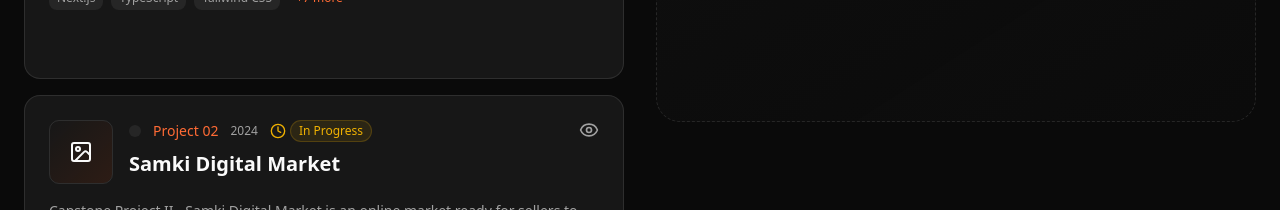
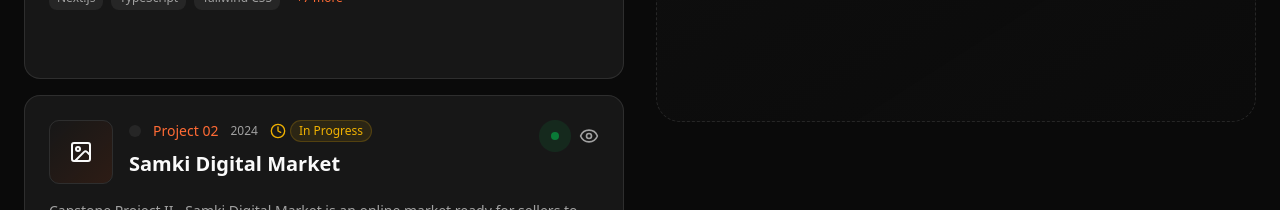
Before and after one commit to UmLyrithyreach/my-portfolio-nextjs, a Next.js app: page / in a window 1280 px wide. Shown: the part 4660-4870 px from the top of the page. Built offline with nearby package versions, Linux system fonts and the light colour scheme.

Commit message:
Adding link into website for Capstone II Project

```diff
--- a/src/data/portfolio.ts
+++ b/src/data/portfolio.ts
@@ -86,6 +86,7 @@ export const projects: Project[] = [
     ],
     githubUrl: "https://github.com/YongVuthivathnakk/samki-digital-market-next-app.git",
     category: ["Full-Stack Web Application", "Capstone Project"],
+    liveUrl: "https://full-stack-ecommerce-tb3i.vercel.app",
     // Optional additional fields based on your architecture
     features: [
       "User Authentication & Authorization",
```
